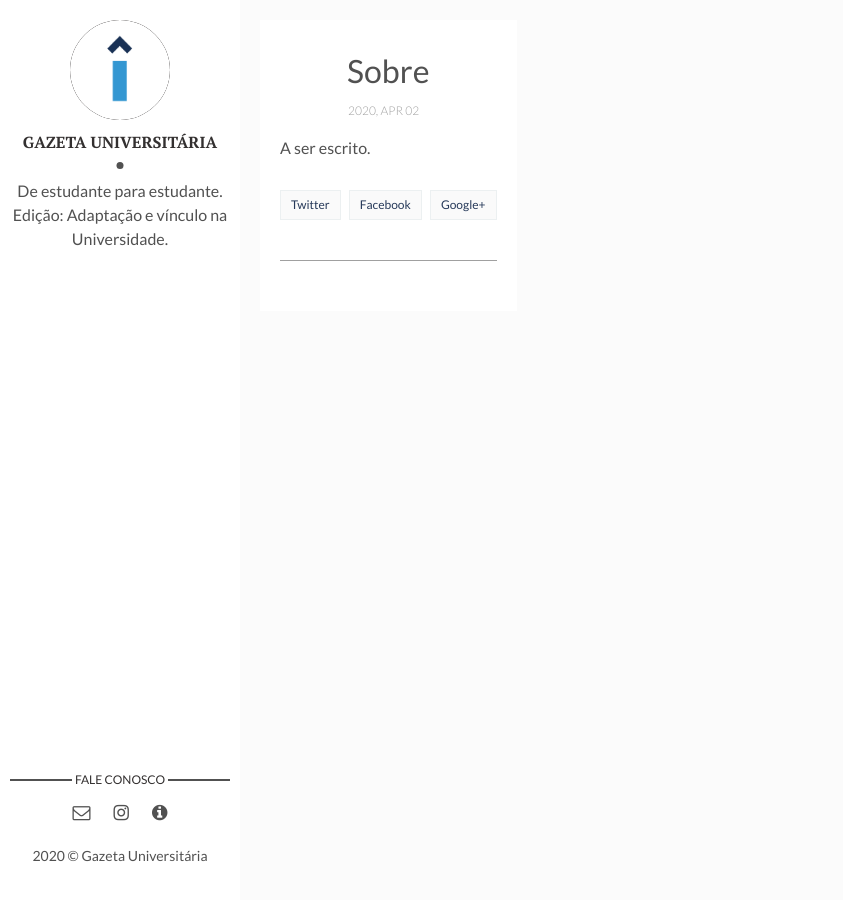
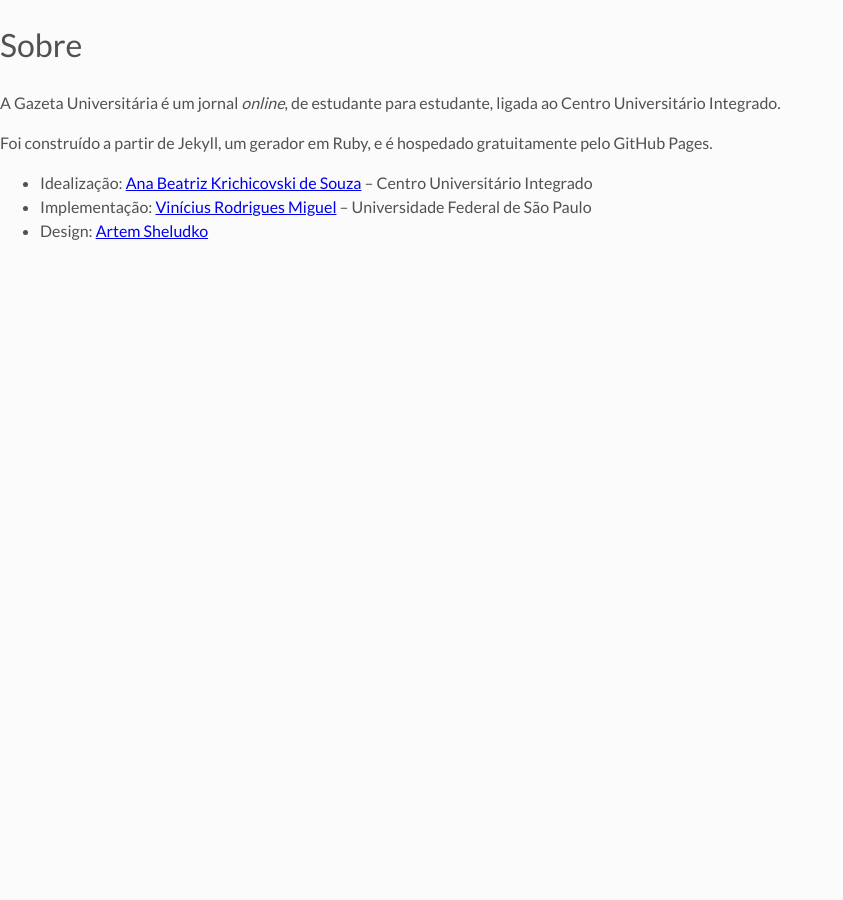
Before and after one commit to gazetauniversitaria/gazetauniversitaria.github.io, a Jekyll site: the page built from sobre.markdown, in a window 1280 px wide. Shown: the whole page, without its empty margins (0-843 px from the left). Built offline with Jekyll 4.4.1, drawn with Linux system fonts in a browser that asks for light colours; our own code applies the rules of GitHub Pages for plain Markdown files; comment, search, counter and statistics services are not loaded.

Commit message:
Update sobre.markdown

```diff
--- a/sobre.markdown
+++ b/sobre.markdown
@@ -1,10 +1,9 @@
----
-layout: post
-title: Sobre
-date: 2020-04-02 19:00:00 +0300
-description: Tecnologia e créditos
-img:
-tags: []
----
+# Sobre
 
-A ser escrito.
+A Gazeta Universitária é um jornal *online*, de estudante para estudante, ligada ao Centro Universitário Integrado.
+
+Foi construído a partir de Jekyll, um gerador em Ruby, e é hospedado gratuitamente pelo GitHub Pages.
+
+  * Idealização: [Ana Beatriz Krichicovski de Souza](https://github.com/krichicovski) -- Centro Universitário Integrado
+  * Implementação: [Vinícius Rodrigues Miguel](https://github.com/vrmiguel) -- Universidade Federal de São Paulo
+  * Design: [Artem Sheludko](https://github.com/artemsheludko)
```
